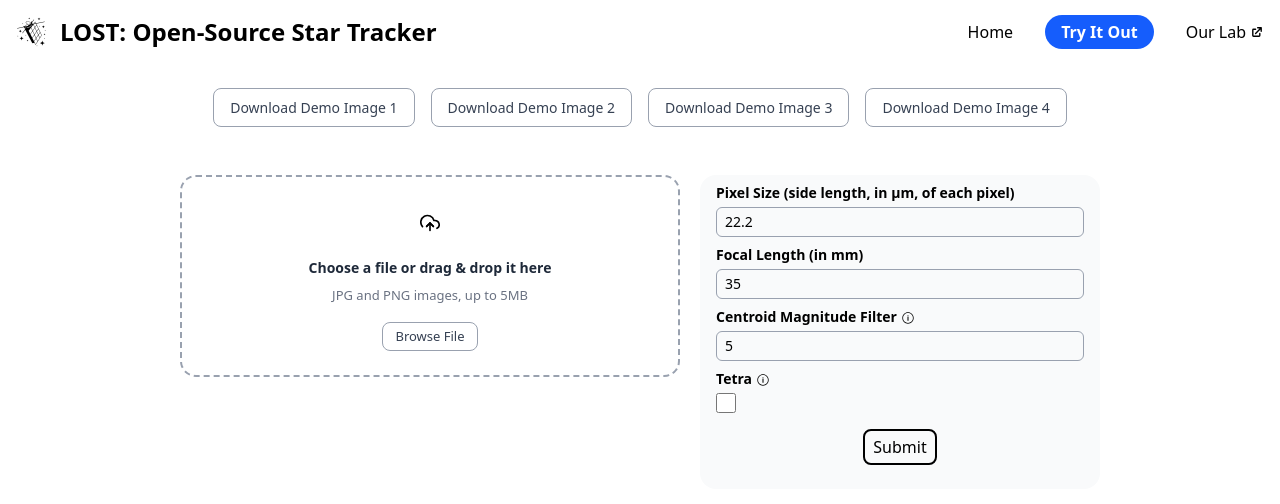
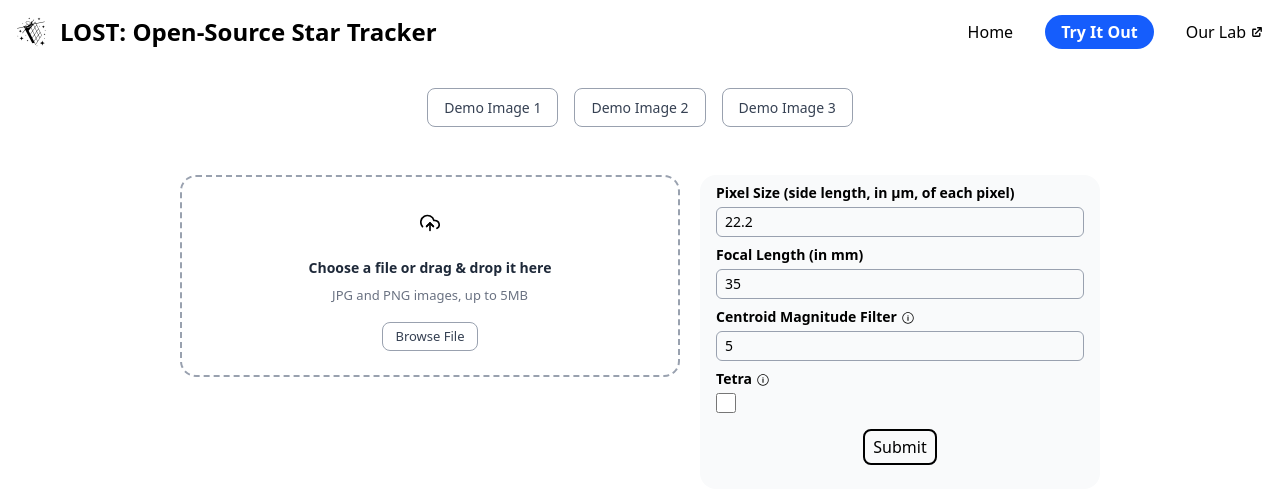
Before and after one commit to UWCubeSat/lost-website, a React (Vite) app: page /analyze in a window 1280 px wide. Shown: the top 504 px of the page. Built offline with nearby package versions, Linux system fonts and the light colour scheme.

Commit message:
[try it out] Get rid of redundant demo image, make demo images show in-place

```diff
--- a/src/pages/Analyze/analyze.tsx
+++ b/src/pages/Analyze/analyze.tsx
@@ -35,27 +35,45 @@ export const Analyze: React.FC<Props> = memo(() => {
     processingTime: 0
   })
 
-  const { acceptedFiles, getRootProps, getInputProps } = useDropzone({
+  const [selectedFile, setSelectedFile] = useState<File | null>(null)
+
+  const { getRootProps, getInputProps } = useDropzone({
     accept: { 'image/*': [] },
     maxFiles: 1,
     onDrop: async (files) => {
-      const base64 = (await toBase64(files[0])) as string
+      const file = files[0]
+      setSelectedFile(file)
+      const base64 = (await toBase64(file)) as string
       setUploadedImage(base64)
       setFlow('uploaded')
     },
   })
-  const files = acceptedFiles.map((file) => (
-    <li key={file.path}>
-      {file.path} - {file.size} bytes
-    </li>
-  ))
 
   const [submitPressed, setSubmitPressed] = useState(false)
 
   const [uploadedImage, setUploadedImage] = useState<string | null>(null)
 
+  const loadDemoImage = async (src: string, defaultPixelSize: number, defaultFocalLength: number, defaultTetra: number = 0) => {
+    const res = await fetch(src)
+    const blob = await res.blob()
+    const file = new File([blob], src.split('/').pop()!, { type: blob.type })
+    setSelectedFile(file)
+    setPixelSize(defaultPixelSize)
+    setFocalLength(defaultFocalLength)
+    setTetraVal(defaultTetra)
+    const base64 = (await toBase64(file)) as string
+    setUploadedImage(base64)
+    setFlow('uploaded')
+  }
+
+  const clearImage = () => {
+    setSelectedFile(null)
+    setUploadedImage(null)
+    setFlow('upload')
+  }
+
   const submitButtonPressed = async (): Promise<void> => {
-    if (!acceptedFiles[0]) return
+    if (!selectedFile) return
 
     setFlow('processing')
 
@@ -67,7 +85,7 @@ export const Analyze: React.FC<Props> = memo(() => {
           'Content-Type': 'application/json',
         },
         body: JSON.stringify({
-          image: await toBase64(acceptedFiles[0]),
+          image: await toBase64(selectedFile),
           focalLength,
           pixelSize,
           centroidMagnitudeFilter: magnitudeFilter,
@@ -111,7 +129,7 @@ export const Analyze: React.FC<Props> = memo(() => {
   }
 
   useEffect(() => {
-    if (submitPressed && acceptedFiles.length > 0) {
+    if (submitPressed && selectedFile) {
       async function process() {
         setFlow('processing')
 
@@ -126,7 +144,7 @@ export const Analyze: React.FC<Props> = memo(() => {
               'Content-Type': 'application/json',
             },
             body: JSON.stringify({
-              image: await toBase64(acceptedFiles[0]),
+              image: await toBase64(selectedFile),
               focalLength,
               pixelSize,
               centroidMagnitudeFilter: magnitudeFilter,
@@ -176,43 +194,31 @@ export const Analyze: React.FC<Props> = memo(() => {
       process()
       setSubmitPressed(false)
     }
-  }, [pixelSize, focalLength, magnitudeFilter, acceptedFiles])
+  }, [pixelSize, focalLength, magnitudeFilter, selectedFile])
 
   return (
     <>
       <Navbar activePath="/analyze" />
       <div className="w-full flex justify-center gap-4 mt-6">
-        <a
-          href="/demo_image_one.png"
-          download="demo_image_one.png"
-          className="rounded-lg border border-gray-400 text-gray-700 text-[14px] py-2 px-4 cursor-pointer"
+        <button
+          onClick={() => loadDemoImage('/demo_image_one.png', 22.2, 35)}
+          className="rounded-lg border border-gray-400 text-gray-700 text-[14px] py-2 px-4 cursor-pointer hover:bg-gray-100"
         >
           <Tooltip arrow title={<img src="/demo_image_one.png" className="w-48 rounded-md" />} slotProps={{tooltip: { sx: {backgroundColor: 'transparent'},},}}>
-            <span>Download Demo Image 1</span>
+            <span>Demo Image 1</span>
           </Tooltip>
-        </a>
-       <a
-          href="/demo_image_two.png"
-          download="demo_image_two.png"
-          className="rounded-lg border border-gray-400 text-gray-700 text-[14px] py-2 px-4 cursor-pointer"
+        </button>
+        <button
+          onClick={() => loadDemoImage('/demo_image_two.png', 22.2, 35)}
+          className="rounded-lg border border-gray-400 text-gray-700 text-[14px] py-2 px-4 cursor-pointer hover:bg-gray-100"
         >
           <Tooltip arrow title={<img src="/demo_image_two.png" className="w-48 rounded-md" />} slotProps={{tooltip: { sx: {backgroundColor: 'transparent'},},}}>
-            <span>Download Demo Image 2</span>
+            <span>Demo Image 2</span>
           </Tooltip>
-        </a>
-        <a
-          href="/demo_image_three.png"
-          download="demo_image_three.png"
-          className="rounded-lg border border-gray-400 text-gray-700 text-[14px] py-2 px-4 cursor-pointer"
-        >
-          <Tooltip arrow title={<img src="/demo_image_three.png" className="w-48 rounded-md" />} slotProps={{tooltip: { sx: {backgroundColor: 'transparent'},},}}>
-            <span>Download Demo Image 3</span>
-          </Tooltip>
-        </a>
-        <a
-          href="/demo_image_four.png"
-          download="demo_image_four.png"
-          className="rounded-lg border border-gray-400 text-gray-700 text-[14px] py-2 px-4 cursor-pointer"
+        </button>
+        <button
+          onClick={() => loadDemoImage('/demo_image_four.png', 4.1, 4.2, 1)}
+          className="rounded-lg border border-gray-400 text-gray-700 text-[14px] py-2 px-4 cursor-pointer hover:bg-gray-100"
         >
           <Tooltip arrow title={
             <div className="bg-white rounded-md overflow-hidden">
@@ -242,9 +248,9 @@ export const Analyze: React.FC<Props> = memo(() => {
               }
             }}
             >
-            <span>Download Demo Image 4</span>
+            <span>Demo Image 3</span>
           </Tooltip>
-        </a>
+        </button>
       </div>
       <div className="w-full flex items-stretch justify-center mt-12 gap-5">
         <div className="w-[500px] ">
@@ -292,6 +298,20 @@ export const Analyze: React.FC<Props> = memo(() => {
                   src={uploadedImage}
                   alt="Uploaded Image"
                 />
+                <div className="flex gap-3 mb-3">
+                  <button
+                    onClick={clearImage}
+                    className="rounded-lg border border-gray-400 text-gray-700 text-[13px] py-1 px-3 cursor-pointer hover:bg-gray-100"
+                  >
+                    Remove
+                  </button>
+                  <div {...getRootProps()}>
+                    <input {...getInputProps()} />
+                    <button className="rounded-lg border border-gray-400 text-gray-700 text-[13px] py-1 px-3 cursor-pointer hover:bg-gray-100">
+                      Choose Different File
+                    </button>
+                  </div>
+                </div>
               </div>
             </section>
           )}
@@ -413,7 +433,8 @@ export const Analyze: React.FC<Props> = memo(() => {
             <input
               type="checkbox"
               className="self-start w-5 h-5"
-              onChange={(e) => setTetraVal(Number(tetraVal + (1 % 2)))}
+              checked={tetraVal === 1}
+              onChange={() => setTetraVal(tetraVal === 1 ? 0 : 1)}
             />
           </div>
           <div className="flex justify-center p-4">
```
